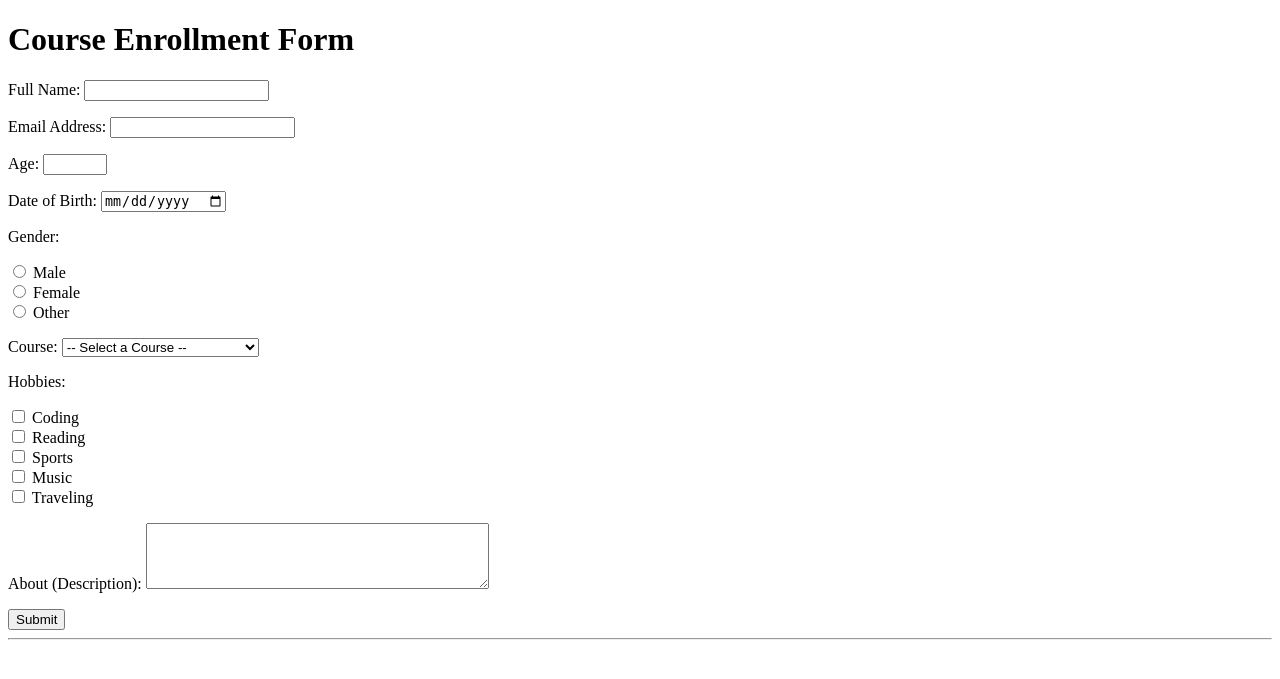
After one commit to Anshuman892494/Django_INT_253, a Django app: page /enroll/ in a window 1280 px wide. The commit adds this page. Shown: the top 679 px of the page. Run offline with Django 5.2, Linux system fonts and the light colour scheme.

Commit message:
Class Notes: 25-09-2026

```diff
--- /dev/null
+++ b/homepage/forms.py
@@ -0,0 +1,39 @@
+from django import forms
+
+class StudentForm(forms.Form):
+    roll_no = forms.IntegerField(required=True, label="Roll Number")
+    name = forms.CharField(max_length=100, required=True, label="Student Name")
+
+
+class CourseEnrollmentForm(forms.Form):
+    GENDER_CHOICES = [
+        ('male', 'Male'),
+        ('female', 'Female'),
+        ('other', 'Other'),
+    ]
+
+    COURSE_CHOICES = [
+        ('', '-- Select a Course --'),
+        ('python', 'Python Full Stack'),
+        ('django', 'Django Web Framework'),
+        ('data_science', 'Data Science & AI'),
+        ('java', 'Java Full Stack'),
+        ('react', 'React Frontend Development'),
+    ]
+
+    HOBBY_CHOICES = [
+        ('coding', 'Coding'),
+        ('reading', 'Reading'),
+        ('sports', 'Sports'),
+        ('music', 'Music'),
+        ('traveling', 'Traveling'),
+    ]
+
+    name = forms.CharField(max_length=100, label="Full Name")
+    email = forms.EmailField(label="Email Address")
+    age = forms.IntegerField(min_value=1, max_value=120, label="Age")
+    dob = forms.DateField(widget=forms.DateInput(attrs={'type': 'date'}), label="Date of Birth")
+    gender = forms.ChoiceField(choices=GENDER_CHOICES, widget=forms.RadioSelect, label="Gender")
+    course = forms.ChoiceField(choices=COURSE_CHOICES, widget=forms.Select, label="Course")
+    hobbies = forms.MultipleChoiceField(choices=HOBBY_CHOICES, widget=forms.CheckboxSelectMultiple, required=False, label="Hobbies")
+    about = forms.CharField(widget=forms.Textarea(attrs={'rows': 4}), required=False, label="About (Description)")
--- /dev/null
+++ b/homepage/templates/course_enrollment.html
@@ -0,0 +1,42 @@
+<!DOCTYPE html>
+<html lang="en">
+<head>
+    <meta charset="UTF-8">
+    <title>Course Enrollment Form</title>
+</head>
+<body>
+
+    <h1>Course Enrollment Form</h1>
+
+    <!-- Form -->
+    <form method="POST">
+        {% csrf_token %}
+
+        {{ form.as_p }}
+
+        <button type="submit">Submit</button>
+    </form>
+
+    <hr>
+
+    <!-- Submitted Data Output -->
+    {% if submitted %}
+        <h2>Form Submitted Successfully!</h2>
+        <p><strong>Name:</strong> {{ data.name }}</p>
+        <p><strong>Email:</strong> {{ data.email }}</p>
+        <p><strong>Age:</strong> {{ data.age }}</p>
+        <p><strong>Date of Birth:</strong> {{ data.dob }}</p>
+        <p><strong>Gender:</strong> {{ data.gender }}</p>
+        <p><strong>Course:</strong> {{ data.course }}</p>
+        <p><strong>Hobbies:</strong>
+            {% for hobby in data.hobbies %}
+                {{ hobby }}{% if not forloop.last %}, {% endif %}
+            {% empty %}
+                None
+            {% endfor %}
+        </p>
+        <p><strong>About:</strong> {{ data.about }}</p>
+    {% endif %}
+
+</body>
+</html>
--- a/homepage/urls.py
+++ b/homepage/urls.py
@@ -89,6 +89,12 @@ urlpatterns = [
 
     path('stu_form/', views.stu_form, name='stu_form'),
 
+    path('myform/', views.stu_form_view, name='myform'),
+
+    path('enroll/', views.course_enrollment_view, name='course_enrollment'),
+
+
+
 
 
 
--- a/homepage/views.py
+++ b/homepage/views.py
@@ -1,3 +1,4 @@
+from django.utils import datastructures
 from decimal import Context
 from django.shortcuts import render
 
@@ -334,3 +335,37 @@ def stu_form(request):
         # """)
         return render(request, "stu_form.html", data)
     return render(request, 'stu_form.html')
+
+# ==============================================================================
+
+from .forms import StudentForm, CourseEnrollmentForm
+
+def stu_form_view(request):
+    if request.method == "POST":
+        form = StudentForm(request.POST)
+        if form.is_valid():
+            roll_no = form.cleaned_data['roll_no']
+            name = form.cleaned_data['name']
+            # print("Roll No:", roll_no)
+            # print("Name:", name)
+            # return HttpResponse(f"<h1>Hey {name}, your roll number is {roll_no}</h1>")
+            return render(request, "form.html", {'name': name, 'roll_no': roll_no})
+    else:
+        form = StudentForm()
+    return render(request, "form.html", {"form": form})
+
+
+def course_enrollment_view(request):
+    if request.method == "POST":
+        form = CourseEnrollmentForm(request.POST)
+        if form.is_valid():
+            data = form.cleaned_data
+            return render(request, "course_enrollment.html", {
+                "form": form,
+                "submitted": True,
+                "data": data,
+            })
+    else:
+        form = CourseEnrollmentForm()
+
+    return render(request, "course_enrollment.html", {"form": form, "submitted": False})
```
Also changed, not shown: homepage/templates/form.html (added, +15 -0 lines), homepage/templates/stu_form.html (+5 -4 lines).
